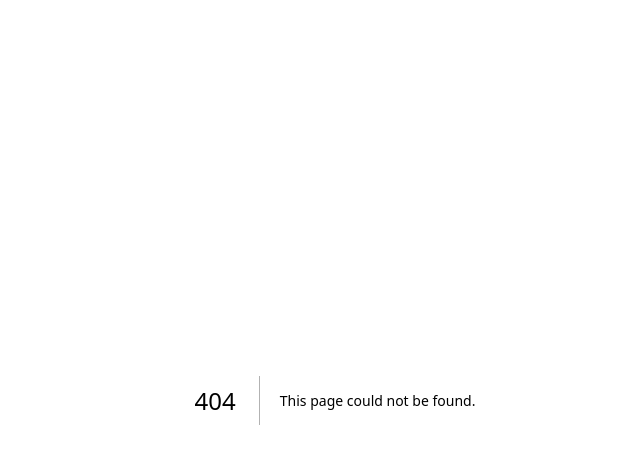
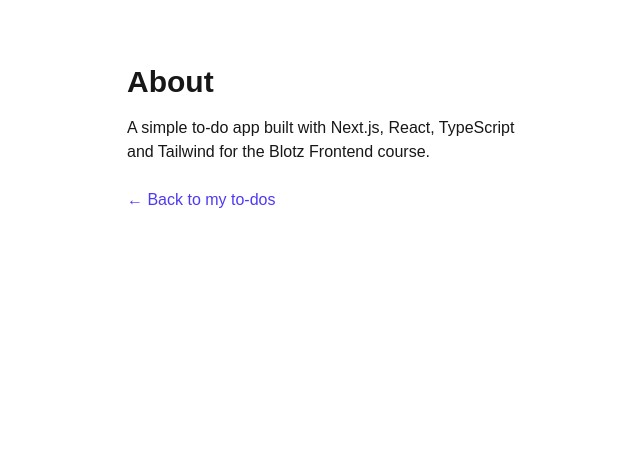
Before and after one commit to sol-wizard/blotz-todo-app-ai-1118-1455, a Next.js app: page /about in a window 1280 px wide. Before the commit this address had no page. Shown: the top 464 px of the page, without its empty margins (305-945 px from the left). Built offline with nearby package versions, Linux system fonts and the light colour scheme.

Commit message:
Add an About page and a link to it

```diff
--- /dev/null
+++ b/app/about/page.tsx
@@ -0,0 +1,17 @@
+import Link from "next/link";
+
+// The folder app/about/ becomes the URL /about
+export default function AboutPage() {
+  return (
+    <main className="mx-auto mt-16 max-w-md px-4">
+      <h1 className="mb-4 text-3xl font-bold">About</h1>
+      <p className="mb-6">
+        A simple to-do app built with Next.js, React, TypeScript and Tailwind
+        for the Blotz Frontend course.
+      </p>
+      <Link href="/" className="text-indigo-600 hover:underline">
+        ← Back to my to-dos
+      </Link>
+    </main>
+  );
+}
--- a/app/page.tsx
+++ b/app/page.tsx
@@ -1,5 +1,6 @@
 "use client";
 
+import Link from "next/link";
 import { useEffect, useState } from "react";
 import AddTodoDialog from "@/components/AddTodoDialog";
 import TodoItem from "@/components/TodoItem";
@@ -33,7 +34,12 @@ export default function Home() {
 
   return (
     <main className="mx-auto mt-16 max-w-md px-4">
-      <h1 className="mb-6 text-3xl font-bold">My To-Do List</h1>
+      <div className="mb-6 flex items-baseline justify-between">
+        <h1 className="text-3xl font-bold">My To-Do List</h1>
+        <Link href="/about" className="text-indigo-600 hover:underline">
+          About
+        </Link>
+      </div>
       <AddTodoDialog onAdd={handleAdd} />
       <ul className="flex flex-col gap-2">
         {todos.map((todo) => (
```
